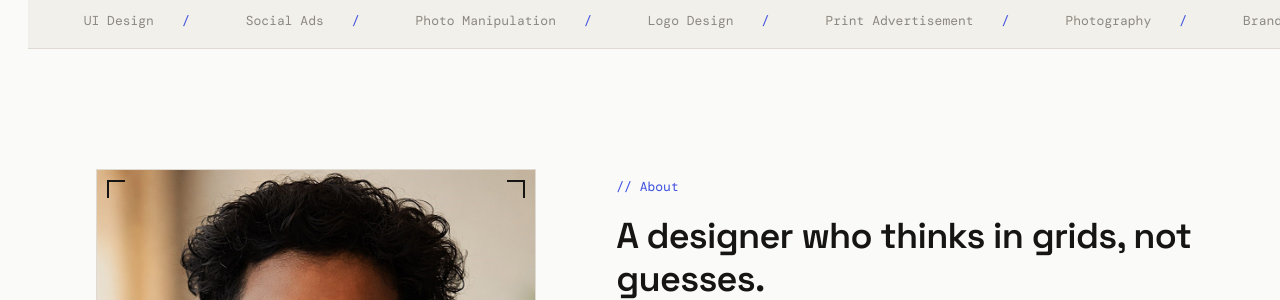
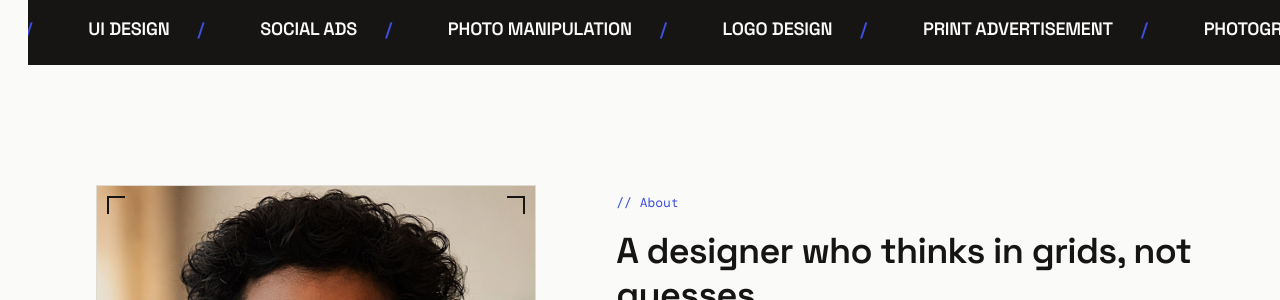
Before and after one commit to Vasu-uu/Charles-binu-portfolio, a plain HTML site: page index.html in a window 1280 px wide. Shown: the part 800-1100 px from the top of the page. Drawn offline with nearby package versions, Linux system fonts and the light colour scheme.

Commit message:
Updated marquee strip colour and font

```diff
--- a/index.html
+++ b/index.html
@@ -453,11 +453,11 @@ h1,h2,h3{
 
 /* ============ MARQUEE STRIP ============ */
 .marquee-strip{
-  border-top:1px solid var(--grey-line);
-  border-bottom:1px solid var(--grey-line);
+  border-top:1px solid var(--ink);
+  border-bottom:1px solid var(--ink);
   overflow:hidden;
-  background:var(--paper-dim);
-  padding:18px 0;
+  background:var(--ink);
+  padding:22px 0;
 }
 .marquee-track{
   display:flex;
@@ -470,9 +470,12 @@ h1,h2,h3{
   to{transform:translateX(-50%);}
 }
 .marquee-item{
-  font-family:var(--mono);
-  font-size:13px;
-  color:var(--grey);
+  font-family:var(--display);
+  font-size:18px;
+  font-weight:600;
+  letter-spacing:-0.01em;
+  text-transform:uppercase;
+  color:var(--paper);
   padding:0 28px;
   white-space:nowrap;
   display:flex;
```
